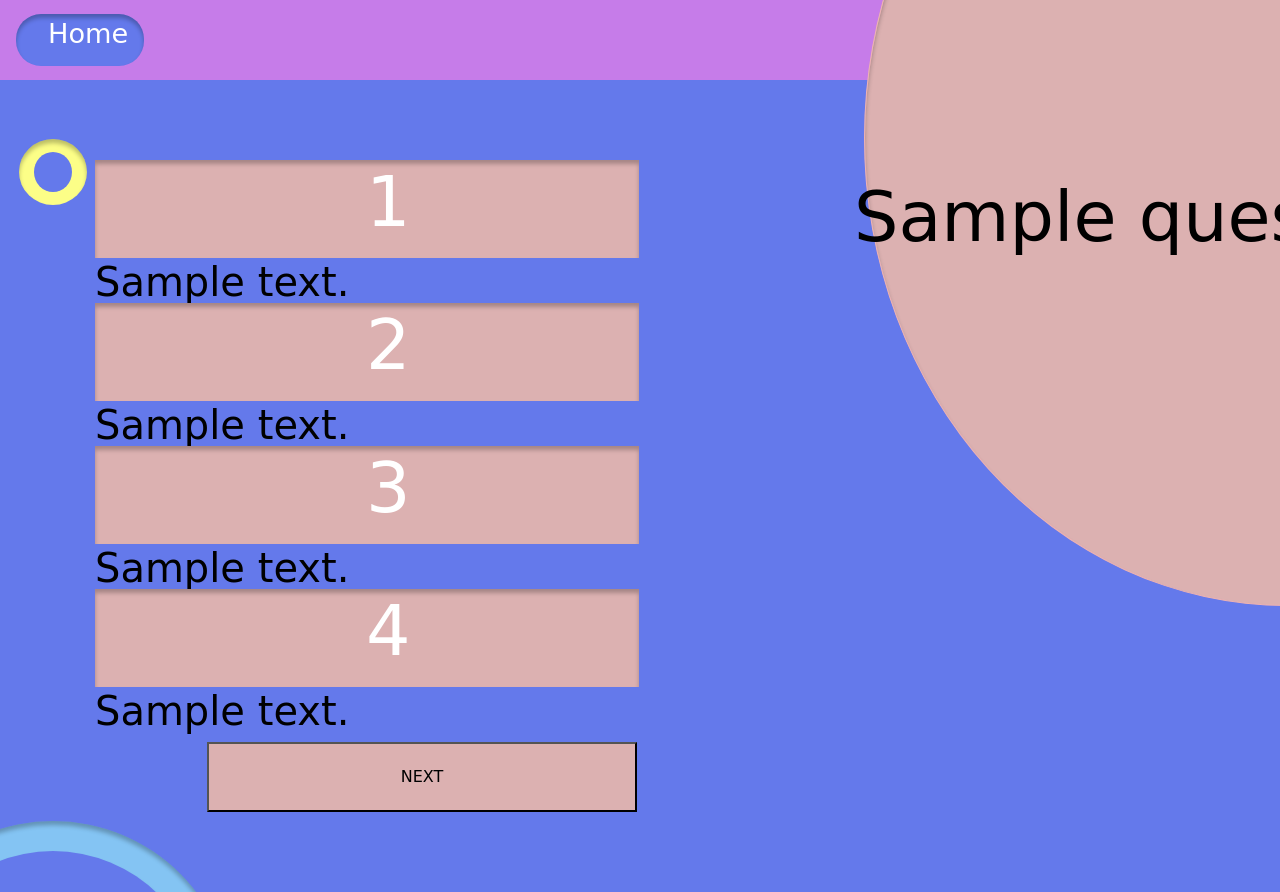
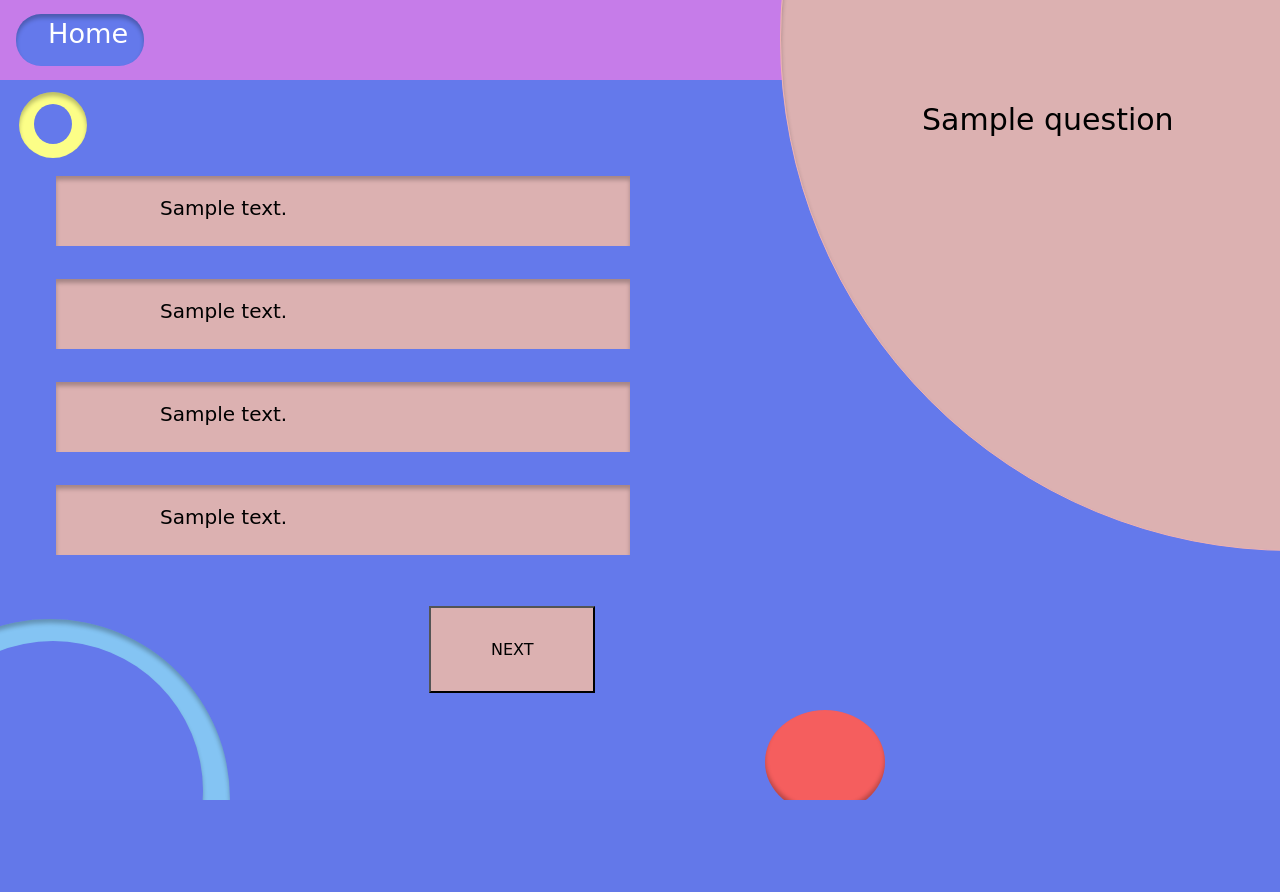
Before and after one commit to yadel23/Trivia-API-Webframe, a Flask app: template templates/quiz.html in a window 1280 px wide. After the commit the page ends 800 px from the top, so only its background shows below. Run offline with Flask 2, Linux system fonts and the light colour scheme; the template is opened without the code that fills it: most values are stand-ins (such as "Sample title", 1, 10 or a date in 2020); some libraries are stand-ins or nearby versions.

Commit message:
Fixed styling on quiz page

```diff
--- a/static/css/quiz.css
+++ b/static/css/quiz.css
@@ -27,7 +27,8 @@ body {
   background: #C67CE9
 }
 #answer_box {
-  padding: 5rem;
+  padding: 6rem;
+  padding-left: 41px
 }
 #home_tag {
   letter-spacing: 0em;
@@ -51,10 +52,10 @@ input {
 /* question circle: Ellipse */
 .question_circle{
   position: fixed;
-  width: 846px;
-  height: 936px;
-  left: 864px;
-  top: -330px;
+  width: 64rem;
+  height: 64rem;
+  left: 780px;
+  top: -473px;
   -webkit-border-radius: 25%;
   -moz-border-radius: 25%;
   border-radius: 50%;
@@ -72,86 +73,58 @@ input {
   position: fixed;
   width: 615px;
   height: 175px;
-left: 854px;
-top: 173px;
-
+  left: 922px;
+  top: 92px;
   font-style: normal;
   font-weight: normal;
-font-size: 70px;
-line-height: 88px;
-
+  font-size: 30px;
+  line-height: 56px;
   color: #000000;
 
 }
-#answer1{
-/* outer box for #1: Rectangle 21 */
-  width: 544px;
-  height: 98px;
-
-
-  background: #DCB1B1;
-  box-shadow: inset 0px 4px 4px rgba(0, 0, 0, 0.25);
-
-}
-
-#answer2{
-/* outer box for #2: Rectangle 22 */
-  width: 544px;
-  height: 98px;
-
-
-  background: #DCB1B1;
-  box-shadow: inset 0px 4px 4px rgba(0, 0, 0, 0.25);
-}
-
-#answer3{
-/* outer box for #3: Rectangle 23 */
-  width: 544px;
-  height: 98px;
-
-
-  background: #DCB1B1;
-  box-shadow: inset 0px 4px 4px rgba(0, 0, 0, 0.25);
-}
-
-#answer4{
-/* outer box for #4: Rectangle 24 */
-  width: 544px;
-  height: 98px;
-
-
-  background: #DCB1B1;
-  box-shadow: inset 0px 4px 4px rgba(0, 0, 0, 0.25);
-}
 
 #form_submit {
-  width: 40%;
-  height: 70px;
-  margin: 10px 7rem 0;
+  position: fixed;
+  left: 317px;
+  width: 13%;
+  height: 87px;
+  margin: 18px 7rem 0;
   background: #DCB1B1;
+}
+#form_submit:hover {
+  cursor: pointer;
+  background-color: #FCFE87;
 }
 
 label {
   /* inner box for #1: Rectangle 25 */
-  background: #6479EB;
-  box-shadow: inset 0px 4px 4px rgba(0, 0, 0, 0.25);
-  width: 84px;
-  height: 72px;
+  box-shadow: inset 0px 4px 4px rgb(0 0 0 / 25%);
+  width: 574px;
+  height: 70px;
   font-style: normal;
   font-weight: normal;
   color: #000000;
-  font-size: 40px;
+  font-size: 20px;
+  background: #DCB1B1;
+  padding-left: 6.5rem;
+  justify-content: center;
+  line-height: 4rem;
+  margin-bottom: -24px;
 }
 
 #container {
-  width: 2rem;
+  background: #6479EB;
+  width: 58px;
+  height: 57px;
+  position: relative;
+  top: -39.2px;
+  right: 641px;
 }
 
 h1 {
   font-style: normal;
   font-weight: normal;
-  font-size: 70px;
-
+  font-size: 52px;
   color: #FFFFFF;
 
 }
@@ -162,16 +135,15 @@ h1 {
   width: 68px;
   height: 66px;
   left: 19px;
-  top: 139px;
-
+  top: 92px;
   -webkit-border-radius: 25%;
   -moz-border-radius: 25%;
   border-radius: 50%;
   -ms-border-radius: 50%;
   -o-border-radius: 50%;
+  background: #FCFE87;
+  box-shadow: inset 0px 4px 4px rgb(0 0 0 / 25%);
 
-  background: #FCFE87;
-  box-shadow: inset 0px 4px 4px rgba(0, 0, 0, 0.25);
 }
 
 .inner_ellipse{
@@ -180,33 +152,29 @@ h1 {
   width: 38px;
   height: 40px;
   left: 34px;
-  top: 152px;
-
+  top: 104px;
   -webkit-border-radius: 25%;
   -moz-border-radius: 25%;
   border-radius: 50%;
   -ms-border-radius: 50%;
   -o-border-radius: 50%;
-
   background: #6479EB;
 }
 
 .regular_ellipse{
 /* Design: Ellipse 6 */
   position: fixed;
-  width: 122px;
-  height: 122px;
-  left: 1279px;
-  top: 851px;
-
+  width: 121px;
+  height: 121px;
+  left: 1312px;
+  top: 613px;
   -webkit-border-radius: 25%;
   -moz-border-radius: 25%;
   border-radius: 50%;
   -ms-border-radius: 50%;
   -o-border-radius: 50%;
-
   background: #FFAC5F;
-  box-shadow: inset 0px 4px 4px rgba(0, 0, 0, 0.25);
+  box-shadow: inset 0px 4px 4px rgb(0 0 0 / 25%);
 }
 
 .half_ellipse{
@@ -215,16 +183,14 @@ h1 {
   width: 120px;
   height: 104px;
   left: 765px;
-  top: 980px;
-
+  top: 710px;
   -webkit-border-radius: 25%;
   -moz-border-radius: 25%;
   border-radius: 50%;
   -ms-border-radius: 50%;
   -o-border-radius: 50%;
-
   background: #F55E5E;
-  box-shadow: inset 0px 4px 4px rgba(0, 0, 0, 0.25);
+  box-shadow: inset 0px 4px 4px rgb(0 0 0 / 25%);
   transform: matrix(1, 0, 0, -1, 0, 0);
 }
 
@@ -233,17 +199,15 @@ h1 {
   position: fixed;
   width: 360px;
   height: 360px;
-  left: -127px;
-  top: 821px;
-
+  left: -130px;
+  top: 619px;
   -webkit-border-radius: 25%;
   -moz-border-radius: 25%;
   border-radius: 50%;
   -ms-border-radius: 50%;
   -o-border-radius: 50%;
-
   background: #84C4F3;
-  box-shadow: inset 0px 4px 4px rgba(0, 0, 0, 0.25);
+  box-shadow: inset 0px 4px 4px rgb(0 0 0 / 25%);
 }
 
 .inner_cut_ellipse{
@@ -252,14 +216,12 @@ h1 {
   width: 300px;
   height: 300px;
   left: -97px;
-  top: 851px;
-
+  top: 641px;
   -webkit-border-radius: 25%;
   -moz-border-radius: 25%;
   border-radius: 50%;
   -ms-border-radius: 50%;
   -o-border-radius: 50%;
-
   background: #6479EB;
-  box-shadow: 0px 4px 4px rgba(0, 0, 0, 0.25);
+  box-shadow: 0px 4px 4px rgb(0 0 0 / 25%);
 }
--- a/templates/quiz.html
+++ b/templates/quiz.html
@@ -8,7 +8,7 @@
       <meta name="author" content="">
       <link rel="icon" href="../../../../favicon.ico">
 
-      <title>Home Page</title>
+      <title>Quiz Page</title>
 
       <!-- Bootstrap core CSS -->
       <link rel="stylesheet" href="https://cdnjs.cloudflare.com/ajax/libs/font-awesome/4.7.0/css/font-awesome.min.css">
@@ -35,44 +35,45 @@
             <div id="home"><a href="/home" id="home_tag">Home</a></div>
         </div>
          <div>
-            <elipse class='question_circle'></elipse>
+            <elipse class='question_circle'>
                <p class='question_txt'>
                   {{ question }}
                </p>
+            </elipse>
          </div>
          <div class="container-fluid" id="answer_container">
             <form name="answer_form" method="POST" action="/next/question" id="answer_box">
                <input type="checkbox" id="answer1" name="answers" value="0">
                <label for="answer1" id="answer1">
+                  {{ answer1 }}
+               </label><br>
                <div class="container" id="container">
                   <h1>1</h1>
                </div>
-                  {{ answer1 }}
-               </label><br>
 
                <input type="checkbox" id="answer2" name="answers" value="1">
                <label for="answer2" id="answer2">
+                  {{ answer2 }}
+               </label><br>
                <div class="container" id="container">
                   <h1>2</h1>
                </div>
-                  {{ answer2 }}
-               </label><br>
 
                <input type="checkbox" id="answer3" name="answers" value="2">
                <label for="answer3" id="answer3">
+                  {{ answer3 }}
+               </label><br>
                <div class="container" id="container">
                   <h1>3</h1>
                </div>
-                  {{ answer3 }}
-               </label><br>
 
                <input type="checkbox" id="answer4" name="answers" value="3">
                <label for="answer4" id="answer4">
+                  {{ answer4 }}
+               </label><br>
                <div class="container" id="container">
                   <h1>4</h1>
                </div>
-                  {{ answer4 }}
-               </label><br>
 
                <button type="submit" id="form_submit">NEXT</button>
             </form>
```
Lines whose indentation alone changed are shown as unchanged.
